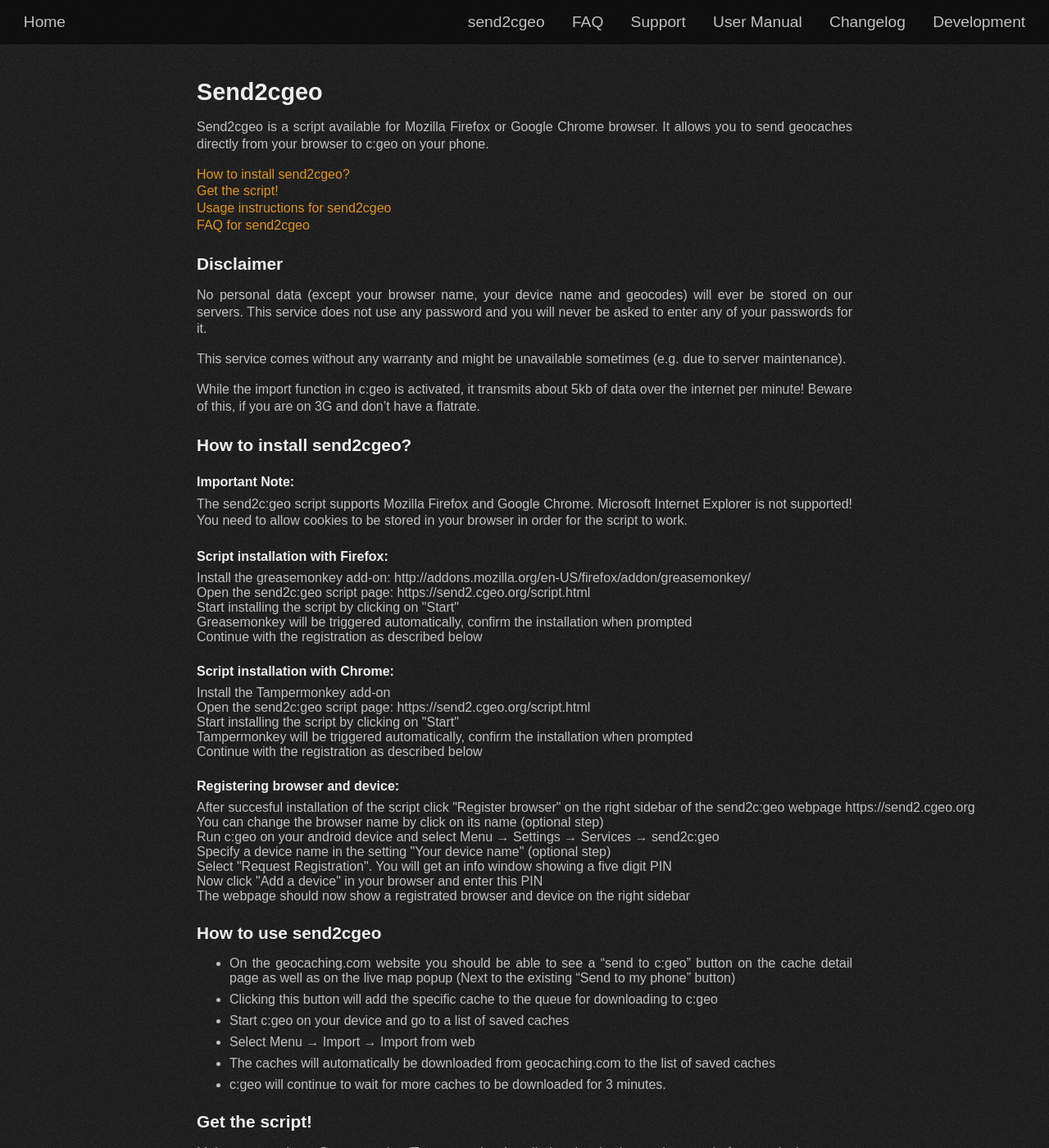
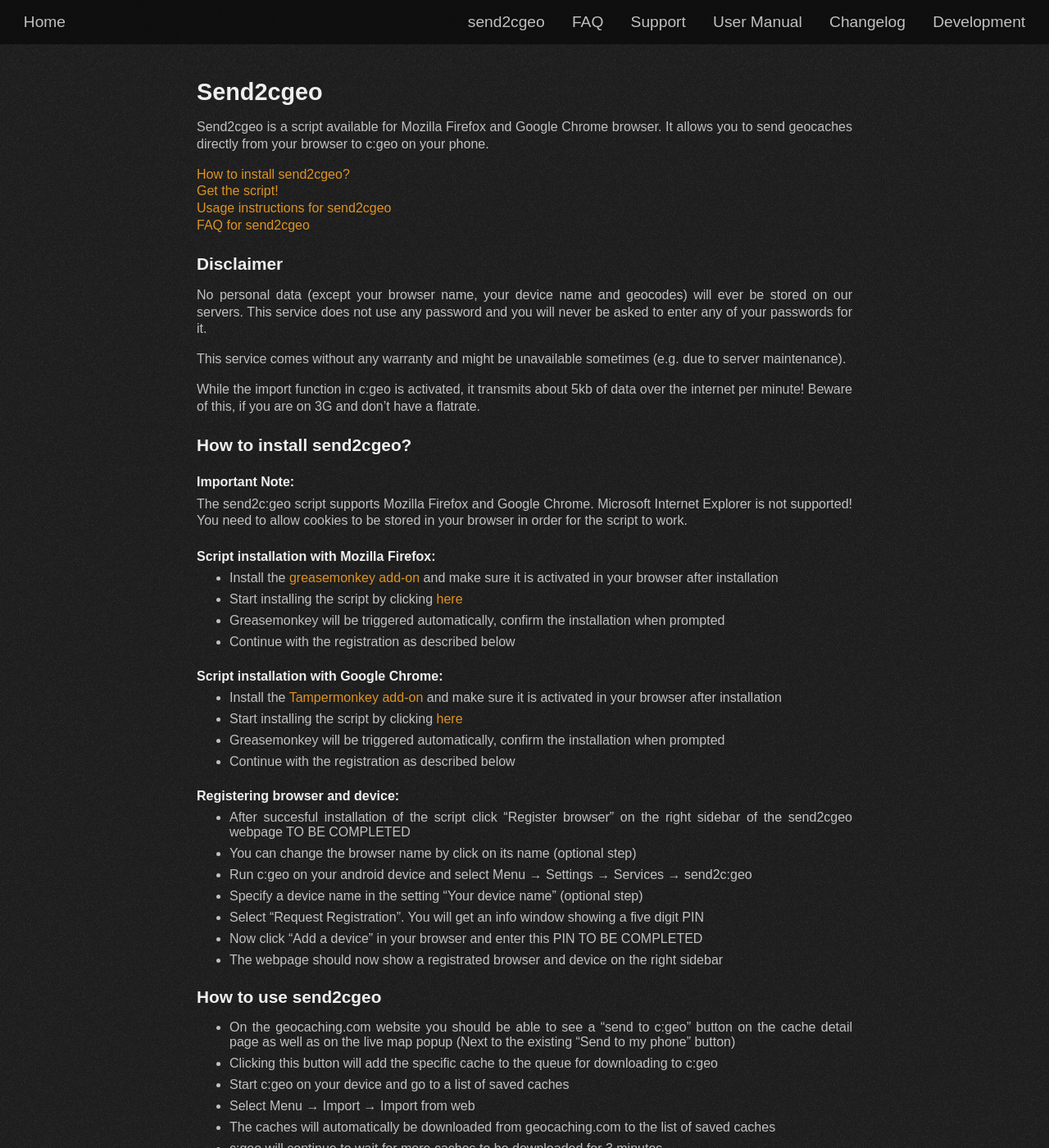
Before and after one commit to cgeo/cgeo.github.io, a Jekyll site: the page built from send2cgeo.md, in a window 1280 px wide and 1400 px high. Shown: the whole window at 82% size. Built offline with Jekyll 4.4.1, drawn with Linux system fonts in a browser that asks for light colours; some web fonts are replaced.

Commit message:
Update send2cgeo.md

```diff
--- a/send2cgeo.md
+++ b/send2cgeo.md
@@ -5,7 +5,7 @@
 
 # Send2cgeo
 
-Send2cgeo is a script available for Mozilla Firefox or Google Chrome browser. It allows you to send geocaches directly from your browser to c:geo on your phone.
+Send2cgeo is a script available for Mozilla Firefox and Google Chrome browser. It allows you to send geocaches directly from your browser to c:geo on your phone.
 
 [How to install send2cgeo?](#howto)\\
 [Get the script!](#script)\\
@@ -26,31 +26,29 @@
 ### Important Note:
 The send2c:geo script supports Mozilla Firefox and Google Chrome. Microsoft Internet Explorer is not supported! You need to allow cookies to be stored in your browser in order for the script to work.
 
-### Script installation with Firefox:
+### Script installation with Mozilla Firefox:
 
-    Install the greasemonkey add-on: http://addons.mozilla.org/en-US/firefox/addon/greasemonkey/
-    Open the send2c:geo script page: https://send2.cgeo.org/script.html
-    Start installing the script by clicking on "Start"
-    Greasemonkey will be triggered automatically, confirm the installation when prompted
-    Continue with the registration as described below
+- Install the [greasemonkey add-on](http://addons.mozilla.org/en-US/firefox/addon/greasemonkey/) and make sure it is activated in your browser after installation
+- Start installing the script by clicking [here](https://github.com/cgeo/cgeo/raw/master/send2cgeo/send2cgeo.user.js)
+- Greasemonkey will be triggered automatically, confirm the installation when prompted
+- Continue with the registration as described below
 
-### Script installation with Chrome:
+### Script installation with Google Chrome:
 
-    Install the Tampermonkey add-on
-    Open the send2c:geo script page: https://send2.cgeo.org/script.html
-    Start installing the script by clicking on "Start"
-    Tampermonkey will be triggered automatically, confirm the installation when prompted
-    Continue with the registration as described below
+- Install the [Tampermonkey add-on](https://chrome.google.com/webstore/detail/tampermonkey/dhdgffkkebhmkfjojejmpbldmpobfkfo) and make sure it is activated in your browser after installation
+- Start installing the script by clicking [here](https://github.com/cgeo/cgeo/raw/master/send2cgeo/send2cgeo.user.js)
+- Greasemonkey will be triggered automatically, confirm the installation when prompted
+- Continue with the registration as described below
 
 ### Registering browser and device:
 
-    After succesful installation of the script click "Register browser" on the right sidebar of the send2c:geo webpage https://send2.cgeo.org
-    You can change the browser name by click on its name (optional step)
-    Run c:geo on your android device and select Menu → Settings → Services → send2c:geo
-    Specify a device name in the setting "Your device name" (optional step)
-    Select "Request Registration". You will get an info window showing a five digit PIN
-    Now click "Add a device" in your browser and enter this PIN
-    The webpage should now show a registrated browser and device on the right sidebar
+- After succesful installation of the script click "Register browser" on the right sidebar of the send2cgeo webpage       TO BE COMPLETED
+- You can change the browser name by click on its name (optional step)
+- Run c:geo on your android device and select Menu → Settings → Services → send2c:geo
+- Specify a device name in the setting "Your device name" (optional step)
+- Select "Request Registration". You will get an info window showing a five digit PIN
+- Now click "Add a device" in your browser and enter this PIN              TO BE COMPLETED
+- The webpage should now show a registrated browser and device on the right sidebar
 
 ## How to use send2cgeo
 <a name="usage"></a>
```
